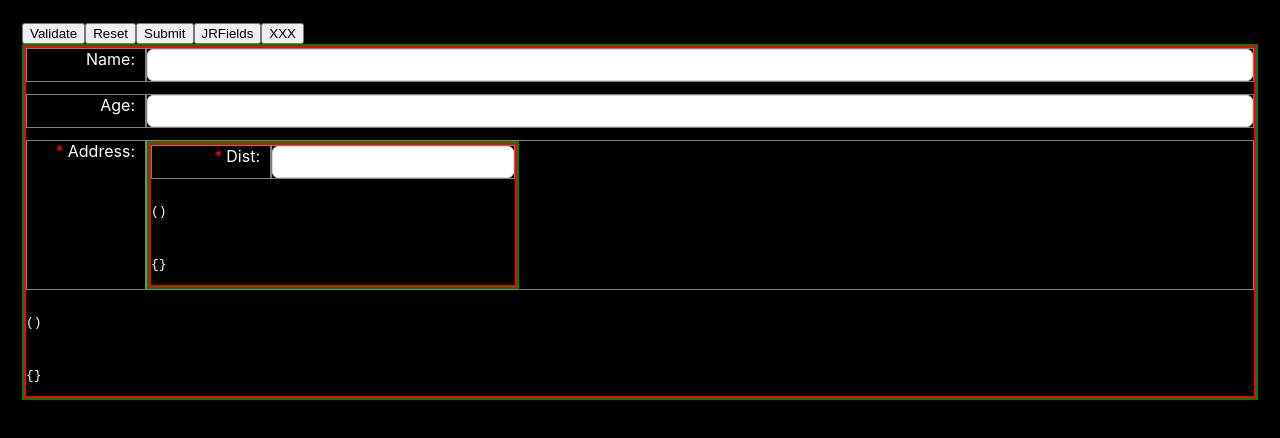
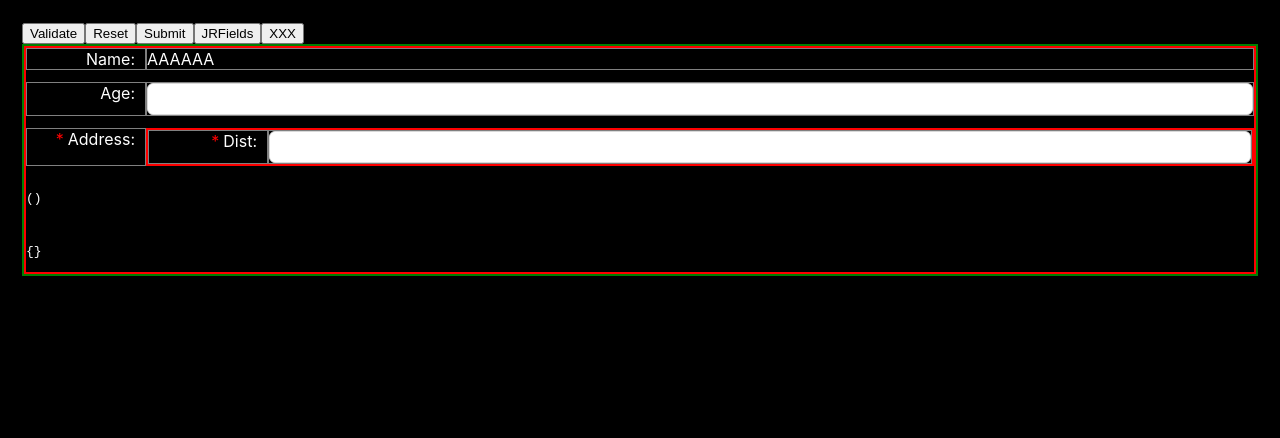
Before and after one commit to jorenlai/jrsymphony, a React (Create React App) app: page / in a window 1280 px wide. Shown: the top 438 px of the page. Built offline with nearby package versions, Linux system fonts and the light colour scheme.

Commit message:
debug render

```diff
--- a/src/App.js
+++ b/src/App.js
@@ -138,7 +138,10 @@ function App() {
 				}}
 
 				columns={[
-					{label:'Name',name:'name',type:JRInput}
+					{label:'Name',render({value}){
+						po('vvvvvvv',value)
+						return 'AAAAAA'
+					}}
 					,{label:'Age',name:'age',type:JRInput},
 					 ,
 					{label:'Address'
--- a/src/jrs/JRFields.jsx
+++ b/src/jrs/JRFields.jsx
@@ -218,7 +218,7 @@ export default class JRFields extends JRSubmit {
     //         po('validate')
     //     },500)
     // }
-    createColumn(value1,propsValue,{name,colSpan,rowSpan,style,required,max,validate,...column},index,parentName
+    createColumn(value1,propsValue,{type,name,colSpan,rowSpan,style,required,max,validate,...column},index,parentName
         , validateValue
     ){
         const value=name?propsValue?.[name]:propsValue
@@ -273,17 +273,7 @@ export default class JRFields extends JRSubmit {
             _parentName.push(name)
         }
 
-        if(column.type){
-            content=<StyledColumnValue className={'value'}
-                $validateValue={validateValue?.[name]}
-                style={{
-                    gap:column.columns?'12px':null
-                    ,gridColumn:label==null?'span 2':null
-                }}
-            >
-                {React.createElement(column.type,{value:value1,onChange,parentName:_parentName,...column})}
-            </StyledColumnValue>
-        }else if(column.columns){
+        if(column.columns){
             content=<StyledGrid cols={column.cols} className={'grid'}>
                 {
                     this.createColumns(
@@ -295,6 +285,16 @@ export default class JRFields extends JRSubmit {
                     )
                 }
             </StyledGrid>
+        }else if(type){
+            content=<StyledColumnValue className={'value'}
+                $validateValue={validateValue?.[name]}
+                style={{
+                    gap:column.columns?'12px':null
+                    ,gridColumn:label==null?'span 2':null
+                }}
+            >
+                {React.createElement(type,{value:value1,onChange,parentName:_parentName,...column})}
+            </StyledColumnValue>
         }else if(name || column.render ){
             content=<StyledColumnValue className={'value'}
                 style={{
@@ -303,8 +303,9 @@ export default class JRFields extends JRSubmit {
                 }}
             >
                 {
-                    column.render?.bind(this)({onChange,value,record:this.getValue()})
-                    ?? typeof value ==='object'?JSON.stringify(value):value
+                    column.render
+                    ?column.render.bind(this)({onChange,value,record:this.getValue()})
+                    :typeof value ==='object'?JSON.stringify(value):value
                 }
             </StyledColumnValue>
         }
@@ -346,6 +347,7 @@ export default class JRFields extends JRSubmit {
     }
 
     render(){
+        po('---------------')
         if(this.getValidateValue()==null){
             this.setValidateValue({})
         }
```
